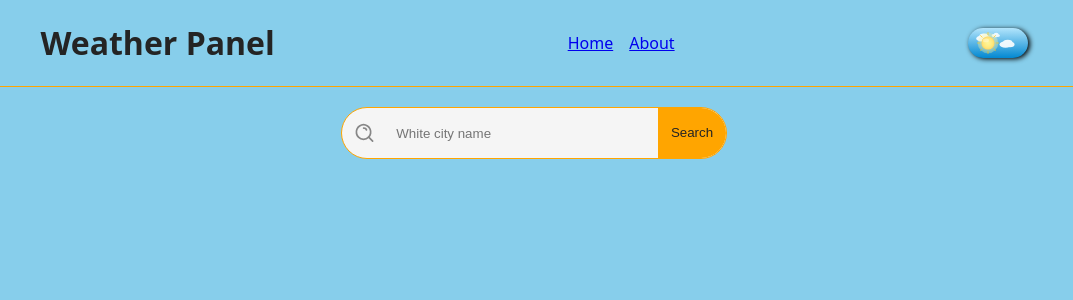
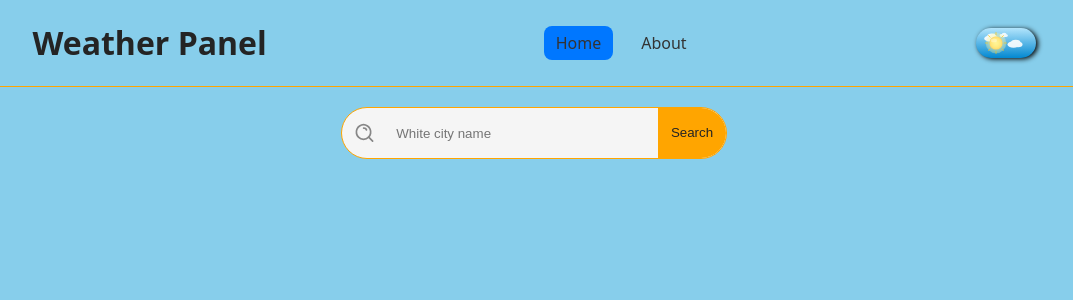
Before and after one commit to Iure-Lima/Weather-React-SPA, a React (Vite) app: page / in a window 1280 px wide. Shown: the top 300 px of the page, without its empty margins (106-1179 px from the left). Built offline with nearby package versions, Linux system fonts and the light colour scheme.

Commit message:
feat: add link for navigate style

```diff
--- a/src/components/AppLayout/AppLayout.css
+++ b/src/components/AppLayout/AppLayout.css
@@ -5,6 +5,7 @@
   --accent-dark: #3d2c8d; /* Details / Gradients */
   --text-dark: #c0c0c0; /* Main text */
   --highlight-dark: #ffd700; /* Stars / Icons */
+  --link-color-dark: #ddd;
 
   /* Colors for light mode (day sky) */
   --background-light: #87ceeb; /* Main sky */
@@ -12,6 +13,7 @@
   --accent-light: #ffa500; /* Details / Gradients */
   --text-light: #242424; /* Main text */
   --highlight-light: #ffd93d; /* Stars / Icons */
+  --link-color-light: #333;
 }
 
 main {
@@ -36,6 +38,28 @@ header {
   border-bottom: 1px solid;
 }
 
+header nav {
+  display: flex;
+  gap: 1rem;
+}
+
+header nav a {
+  text-decoration: none;
+  font-weight: 500;
+  padding: 6px 12px;
+  border-radius: 8px;
+  transition: background-color 0.2s ease, color 0.2s ease;
+}
+
+header nav a:hover {
+  background-color: rgba(0, 0, 0, 0.05);
+}
+
+header nav a.active {
+  background-color: #0077ff;
+  color: #fff;
+}
+
 .container {
   width: 60%;
   display: flex;
@@ -51,6 +75,10 @@ header {
   & header {
     color: var(--text-light);
     border-bottom: 1px solid var(--accent-light);
+
+    nav a {
+      color: var(--link-color-light);
+    }
   }
 
   & .container {
@@ -64,6 +92,10 @@ header {
   & header {
     border-bottom: 1px solid var(--accent-dark);
     color: var(--text-dark);
+
+    nav a {
+      color: var(--link-color-dark);
+    }
   }
 
   & .container {
```
